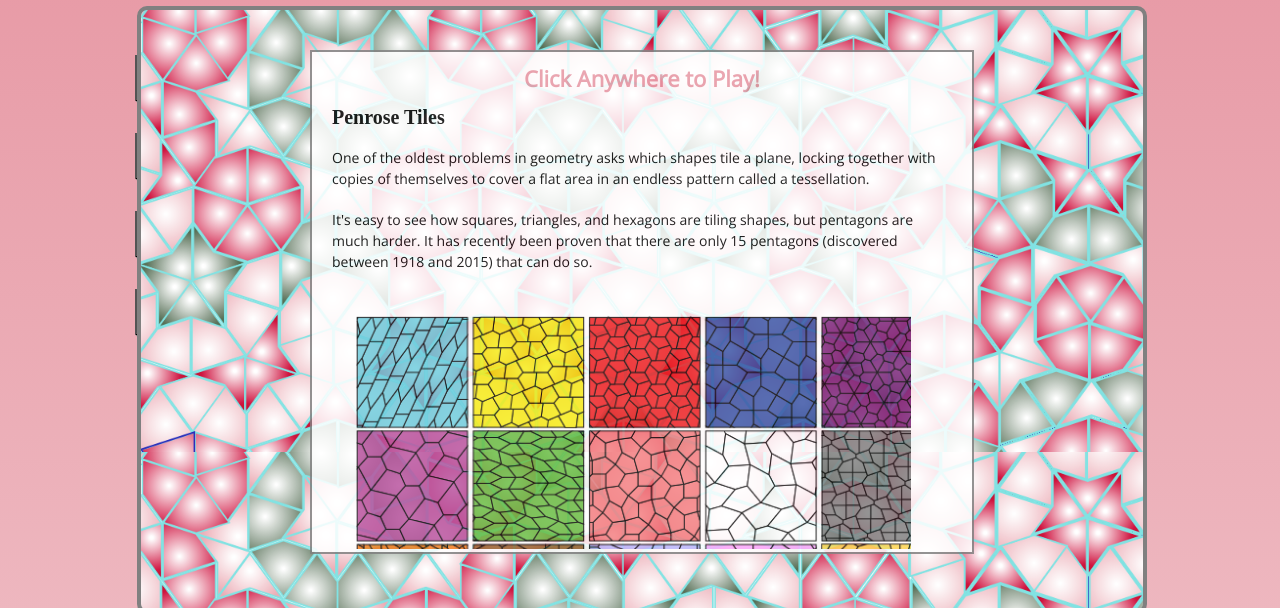
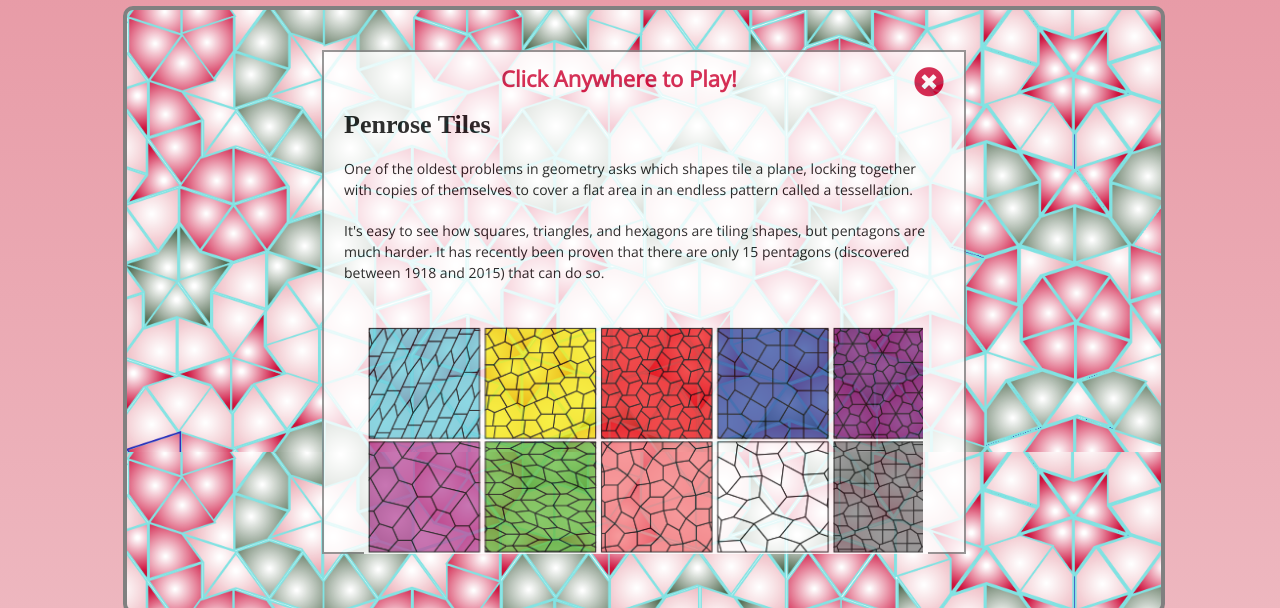
Before and after one commit to dropspindl/penrosy, a website built with webpack: page index.html in a window 1280 px wide. Shown: the part 81-689 px from the top of the page. Built offline with nearby package versions, Linux system fonts and the light colour scheme; a web font is replaced by a local one.

Commit message:
Update modal and start readme rewrite

```diff
--- a/bundle.js
+++ b/bundle.js
@@ -100,7 +100,7 @@ __webpack_require__.r(__webpack_exports__);
 
 let PHI = (Math.sqrt(5) + 1)/2;
 let to_radians = Math.PI / 180;
-let colors = ["#ecadb6", "#cc0030", "#ecadb6", "#cc0030", "#566f56"];
+let colors = ["#ecadb6", "#cc0030", "#566f56"];
 
 class Dart  {
     constructor(options) {
--- a/index.html
+++ b/index.html
@@ -18,9 +18,14 @@
     <div class="description">
         <!-- The purpose of the container class is to allow for padding in the scroll box.
         Otherwise the content goes all the way to the top and bottom  -->
-        <h1> Click Anywhere to Play!</h1>
-        <div class='container'>
-        <!-- <h1> Click Anywhere to Play!</h1> -->
+        <div class='exit-bar'>
+            <h1></h1>
+            <h1> Click Anywhere to Play!</h1>
+            <i class="fas fa-times-circle"></i>
+        </div>
+
+        <div class='info-container'>
+
        <h2>Penrose Tiles</h2>
        <p>One of the oldest problems in geometry asks which shapes tile a plane,
            locking together with copies of themselves to
--- a/src/dart.js
+++ b/src/dart.js
@@ -2,7 +2,7 @@
 import ALL_TILES from './game';
 let PHI = (Math.sqrt(5) + 1)/2;
 let to_radians = Math.PI / 180;
-let colors = ["#ecadb6", "#cc0030", "#ecadb6", "#cc0030", "#566f56"];
+let colors = ["#ecadb6", "#cc0030", "#566f56"];
 
 class Dart  {
     constructor(options) {
--- a/stylesheets/modal.css
+++ b/stylesheets/modal.css
@@ -1,36 +1,33 @@
 .hiding {
     /* filter: brightness(50%); */
-
     /* opacity: 0.5; */
     /* filter: greyscale(50%); */
     /* background:rgba(56,255,255,0.1); */
 
-
 }
 
 #about {
-    width: 1002px;
+    width: 1034px;
     height: 600px;
     background-image: url('../images/penrosy_banner.png');
     /* background-repeat: no-repeat; */
-    object-fit: contain;
+    /* object-fit: contain; */
     z-index: 1;
     display: block;
     position: absolute;
-    left: calc(50% - 503px);
+    left: calc(50% - 517px);
     top: 87px;
     border-radius: 10px;
     border: 4px solid grey;
 
-
 }
 
 .description {
-    width: 640px;
+    width: 620px;
     height: 480px;
     /* margin: auto; */
     background-color: white;
-    opacity: .85;
+    opacity: .8;
     margin: 40px auto;
     border: 2px solid grey;
 
@@ -40,26 +37,49 @@
 
 }
 
-.container {
+.info-container {
     overflow: scroll;
     height: 452px;
     /* margin: 2px 0px; */
 }
 
-.description h1 {
+.exit-bar {
+    display: flex;
+    justify-content: space-between;
+}
+
+.exit-bar h1 {
     font-size: 22px;
     /* font-family: 'Open Sans'; */
-    color: #e798a4;
+    color: #cc0030;
     text-align: center;
     font-weight: bold;
     padding: 5px 0px 8px 0px;
 
 }
 
+/* the i is the X to close the modal, which is just there for UI AFFORDANCES
+(to make sure people know they can click to close).
+You can click anywhere. the x isn't special. */
+
+.exit-bar i{
+
+ font-size: 30px;
+ /* font-weight: bolder; */
+ color: #cc0030;
+ background-color: white;
+}
+
+.description i:hover {
+    cursor: pointer;
+    color: #db4c6e;
+
+}
+
 .description h2 {
     font-family: 'Elsie Swash Caps';
     /* color: grey; */
-    font-size: 20px;
+    font-size: 26px;
     font-weight: bold;
     padding: 10px;
 }
```
Also changed, not shown: README.md, 1 other file.
